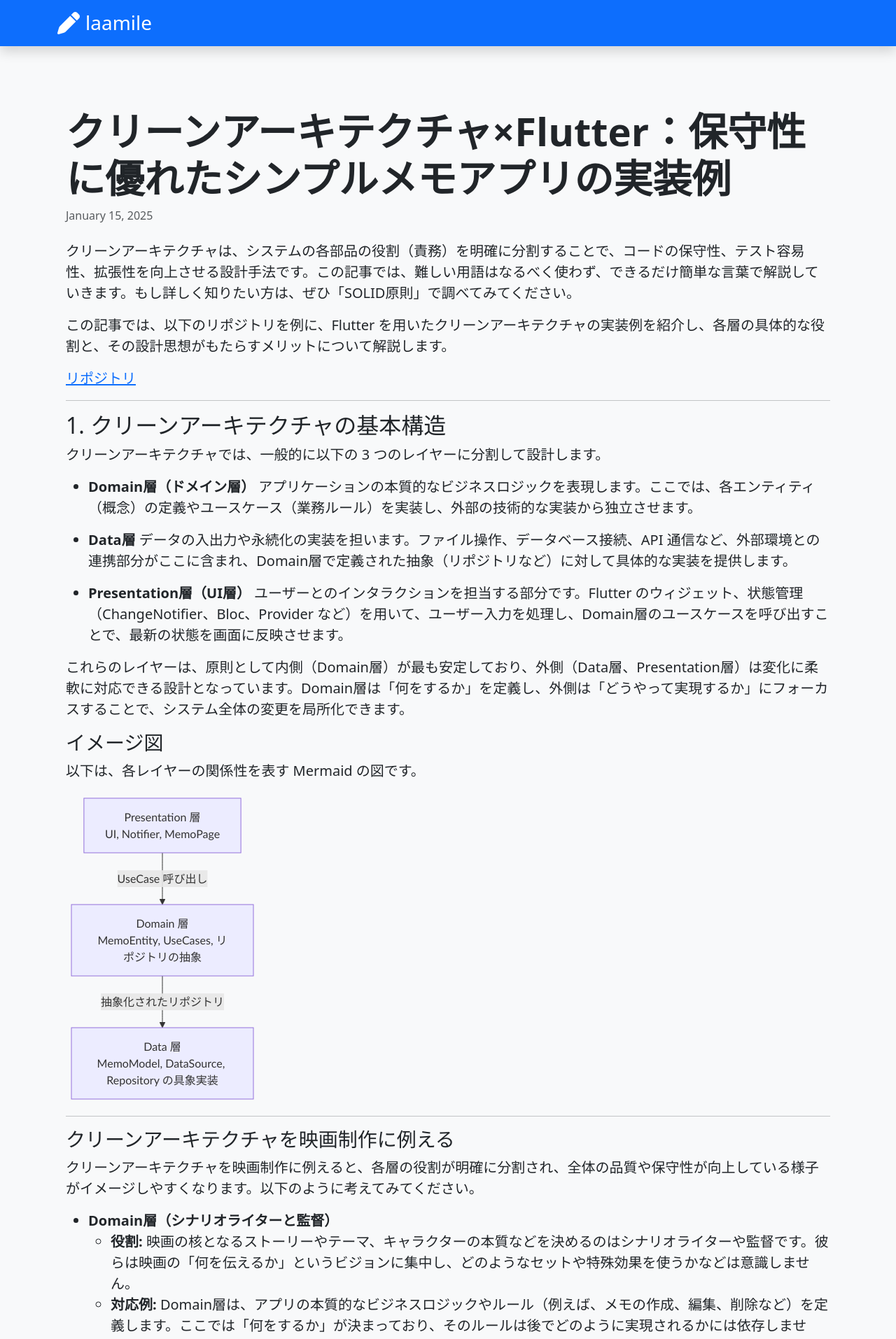
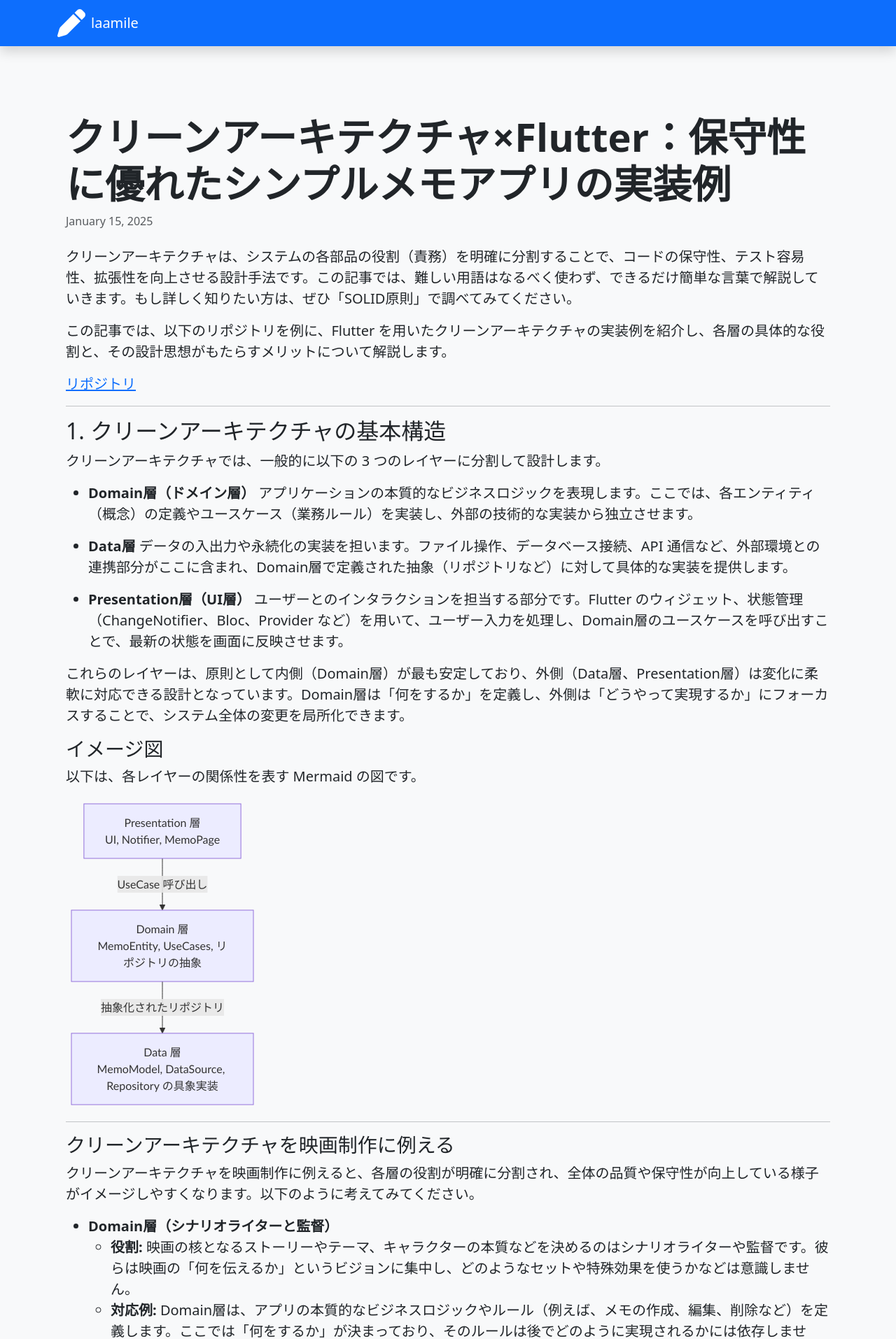
Before and after one commit to ishii-kanade/ishii-kanade.github.io, a Jekyll site: the page built from _posts/2025-01-19-flutter-clean-architecture.markdown, in a window 1280 px wide. Shown: the top 1914 px of the page at 70% size. Built offline with Jekyll 4.4.1, drawn with Linux system fonts in a browser that asks for light colours; nearby versions of some CDN libraries; comment, search, counter and statistics services are not loaded.

Commit message:
Update default.html

```diff
--- a/_layouts/default.html
+++ b/_layouts/default.html
@@ -1,5 +1,5 @@
 <!doctype html>
-<html lang="en">
+<html lang="ja">
     <head>
         <meta charset="UTF-8" />
         <meta name="viewport" content="width=device-width, initial-scale=1.0" />
@@ -35,21 +35,23 @@
     </head>
     <body class="bg-light text-dark">
         <!-- Header -->
-        <header class="bg-primary text-white shadow p-3 mb-4">
-            <div class="container d-flex align-items-center">
+        <header>
+            <nav class="navbar navbar-expand-lg navbar-dark bg-primary shadow">
+                <div class="container">
+                    <!-- ロゴ・サイトタイトル -->
                     <a
+                        class="navbar-brand d-flex align-items-center"
                         href="{{ '/' | relative_url }}"
-                    class="d-flex align-items-center text-white text-decoration-none"
                     >
                         <i class="fas fa-pen fa-2x me-2"></i>
-                    <!-- ロゴアイコン -->
-                    <h1 class="h3 mb-0">{{ site.title }}</h1>
+                        <span class="h5 mb-0">{{ site.title }}</span>
                     </a>
                 </div>
+            </nav>
         </header>
 
         <!-- Main Content -->
-        <main class="container py-3">{{ content }}</main>
+        <main class="container py-5">{{ content }}</main>
 
         <!-- Footer -->
         <footer class="bg-dark text-white text-center p-3 mt-4">
```
Lines whose indentation alone changed are shown as unchanged.
